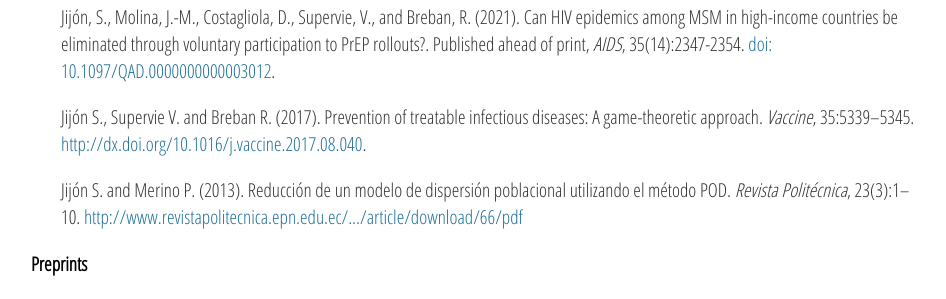
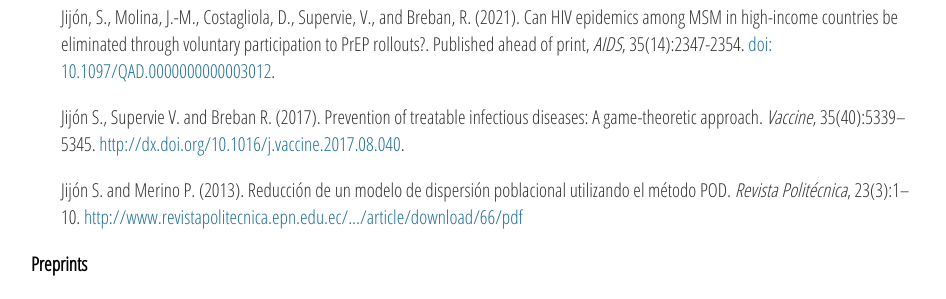
Before and after one commit to sjijon/sjijon.github.io, a Jekyll site: the page built from research.html, in a window 1280 px wide. Shown: the part 220-519 px from the top of the page, without its empty margins (161-1107 px from the left). Built offline with Jekyll 4.4.1, drawn with Linux system fonts in a browser that asks for light colours; nearby versions of some CDN libraries.

Commit message:
Fix references

```diff
--- a/research.html
+++ b/research.html
@@ -6,7 +6,7 @@ title: Research
 	<h2>Research</h2>
 	<h3>Research articles</h3>
 	<p style="padding-left:30px;">Jijón, S., Molina, J.-M., Costagliola, D., Supervie, V., and Breban, R. (2021). Can HIV epidemics among MSM in high-income countries be eliminated through voluntary participation to PrEP rollouts?. Published ahead of print, <em>AIDS</em>, 35(14):2347-2354. <a href="https://journals.lww.com/aidsonline/Abstract/9000/Can_HIV_epidemics_among_men_who_have_sex_with_men.96354.aspx" target="_blank">doi: 10.1097/QAD.0000000000003012</a>.</p>
-	<p style="padding-left:30px;">Jijón S., Supervie V. and Breban R. (2017). Prevention of treatable infectious diseases: A game-theoretic approach. <em>Vaccine</em>, 35:5339–5345. <a href="https://www.sciencedirect.com/science/article/pii/S0264410X17311283" target="_blank">http://dx.doi.org/10.1016/j.vaccine.2017.08.040</a>.
+	<p style="padding-left:30px;">Jijón S., Supervie V. and Breban R. (2017). Prevention of treatable infectious diseases: A game-theoretic approach. <em>Vaccine</em>, 35(40):5339–5345. <a href="https://www.sciencedirect.com/science/article/pii/S0264410X17311283" target="_blank">http://dx.doi.org/10.1016/j.vaccine.2017.08.040</a>.
 	<p style="padding-left:30px;">Jijón S. and Merino P. (2013). Reducción de un modelo de dispersión poblacional utilizando el método POD. <em>Revista Politécnica</em>, 23(3):1–10. <a href="http://www.revistapolitecnica.epn.edu.ec/ojs2/index.php/revista_politecnica2/article/download/66/pdf">http://www.revistapolitecnica.epn.edu.ec/.../article/download/66/pdf</a></p>
 
 	<h3>Preprints</h3>
```
